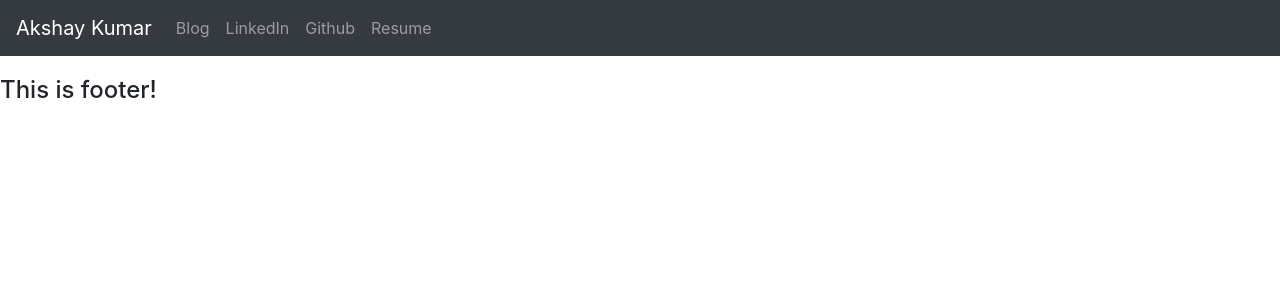
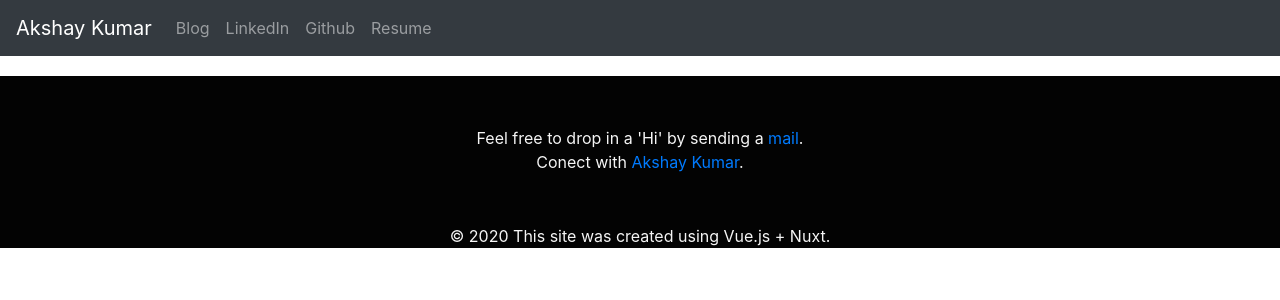
Before and after one commit to akshaydk/akd, a Nuxt app: page / in a window 1280 px wide. Shown: the top 300 px of the page. Built offline with nearby package versions, Linux system fonts and the light colour scheme.

Commit message:
Added footer code.

```diff
--- a/components/sections/footer.vue
+++ b/components/sections/footer.vue
@@ -1,3 +1,37 @@
 <template>
-  <h4> This is footer! </h4>
+  <footer>
+    <div class="footer__main">
+      <div class="container">
+        <div class="footer__content">
+          Feel free to drop in a 'Hi' by sending a
+          <a target="_blank" href="mailto:dhupamakshay.kumar@gmail.com"> mail</a>.
+          <br>
+          Conect with <a target="_blank" href="https://www.linkedin.com/in/dhupamakshay/"> Akshay Kumar</a>.
+          <br>
+        </div>
+      </div>
+    </div>
+    <div class="copyright">
+      &copy; 2020 This site was created using Vue.js + Nuxt.
+    </div>
+
+  </footer>
 </template>
+
+<style>
+  footer {
+        background-color: #030303;
+  }
+  .footer__main {
+    padding: 50px 0;
+  }
+  .footer__content, .copyright {
+    text-align: center;
+    color: whitesmoke;
+  }
+
+  .container{
+    max-width: 1000px;
+  }
+
+</style>
```
